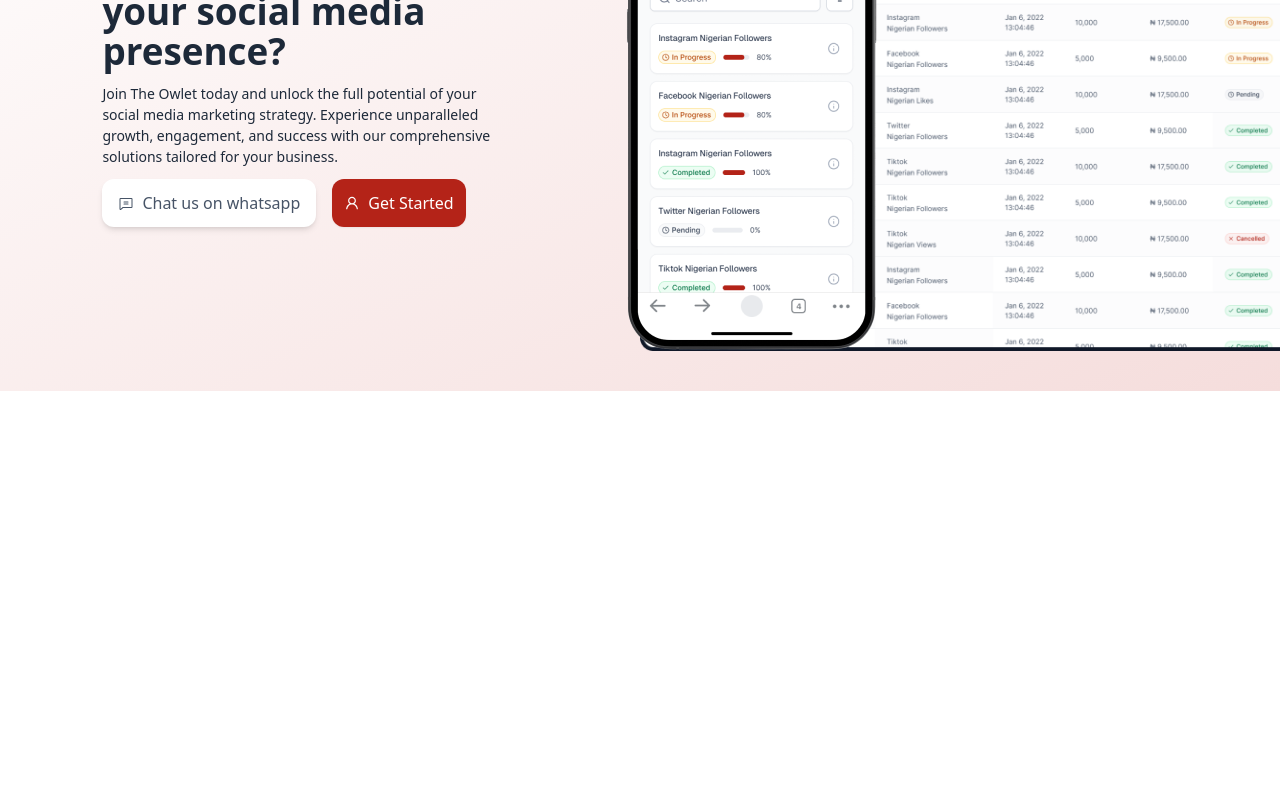
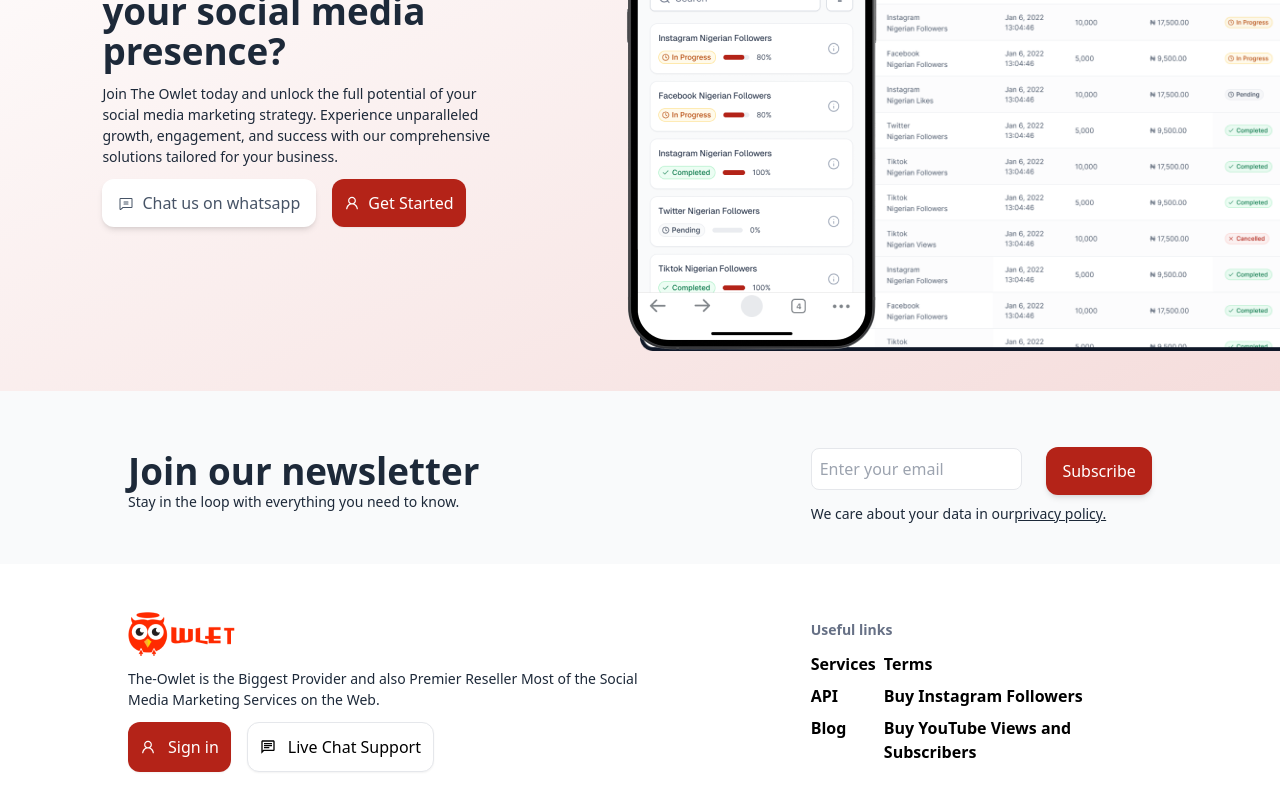
Before and after one commit to oreoluwa212/The-Owlet-site, a React (Vite) app: page / in a window 1280 px wide. Shown: the part 2947-3747 px from the top of the page. Before the commit the page ends 3366 px from the top, so only its background shows below. Built offline with nearby package versions, Linux system fonts and the light colour scheme.

Commit message:
footer done

```diff
--- a/src/components/BlogImgComponent.jsx
+++ b/src/components/BlogImgComponent.jsx
@@ -6,7 +6,7 @@
 function BlogImgComponent() {
   return (
     <div className="px-[5%] w-full flex flex-col gap-10 mt-10">
-      <div className="w-full flex lgss:flex-row flex-col gap-10">
+      <div className="w-full flex lgss:flex-row justify-center items-center flex-col gap-10">
         <div className="flex justify-center items-center flex-col lgss:w-1/3">
           <img className="rounded-[20px]" src={blogImg1} alt="" />
           <div className="w-full flex flex-col gap-2 px-2">
@@ -84,8 +84,8 @@
           </div>
         </div>
       </div>
-      <div className="w-full flex lgss:flex-row flex-col gap-10">
-        <div className="flex justify-center items-center flex-col lgss:w-1/3">
+      <div className="w-full flex lgss:flex-row justify-center items-center flex-col gap-10">
+        <div className="flex justify-center items-center flex-col lgss:w-1/3 lgss:pt-8">
           <img className="rounded-[20px]" src={blogImg4} alt="" />
           <div className="w-full flex flex-col gap-2 px-2">
             <div className="flex justify-between w-full items-center gap-10 text-[24px] pt-4">
--- /dev/null
+++ b/src/components/Footer.jsx
@@ -0,0 +1,102 @@
+import { FaUser } from "react-icons/fa";
+import { logo } from "../assets";
+import SubmitBtn from "./buttons/SubmitBtn";
+import FormInput from "./input/FormInput";
+import HeaderH1 from "./textComponent/HeaderH1";
+import ParagraphText from "./textComponent/ParagraphText";
+import { Link } from "react-router-dom";
+import { AiOutlineUser } from "react-icons/ai";
+import { MdOutlineChat } from "react-icons/md";
+
+function Footer() {
+  return (
+    <div className="bg-white w-full">
+      <div className="w-full bg-bg py-10 flex lgss:flex-row flex-col justify-between items-center lgss:px-[10%]">
+        <div className="lgss:w-1/2 flex flex-col">
+          <HeaderH1 h1={"Join our newsletter"} />
+          <ParagraphText
+            p={"Stay in the loop with everything you need to know."}
+          />
+        </div>
+        <div className="lgss:w-1/3 flex flex-col gap-2">
+          <div className="flex flex-col lgss:flex-row  justify-center w-full items-center lgss:gap-6">
+            <div className="w-full lgss:w-2/3">
+              <FormInput placeholder={"Enter your email"} />
+            </div>
+            <div className="w-full lgss:w-1/3">
+              <SubmitBtn buttonText={"Subscribe"} />
+            </div>
+          </div>
+          <p className="text-[14px] text-grey">
+            We care about your data in our
+            <a className="underline" href="#">
+              privacy policy.
+            </a>
+          </p>
+        </div>
+      </div>
+      <div className="px-[10%] pt-6 flex lgss:flex-row justify-between items-center flex-col">
+        <div className="lgss:w-1/2 flex flex-col gap-3 pt-6">
+          <div className="">
+            <img className="h-auto w-auto" src={logo} alt="" />
+          </div>
+          <ParagraphText
+            p={
+              "The-Owlet is the Biggest Provider and also Premier Reseller Most of the Social Media Marketing Services on the Web."
+            }
+          />
+          <div className="flex lgss:flex-row flex-col gap-4 w-full">
+            <Link
+              to={"/signin"}
+              className="text-white rounded-xl bg-primary flex justify-center items-center p-3 shadow-sm"
+            >
+              <button className="flex justify-center items-center gap-3">
+                <AiOutlineUser />
+                Sign in
+              </button>
+            </Link>
+            <Link
+              className="rounded-xl border bg-white flex justify-center items-center p-3 shadow-sm"
+              to={"/"}
+            >
+              <button className="flex justify-center items-center text-secndary gap-3">
+                <MdOutlineChat />
+                Live Chat Support
+              </button>
+            </Link>
+          </div>
+        </div>
+        <div className="lgss:w-1/3 w-full flex flex-col gap-3 pt-6">
+          <p className="text-[14px] text-[#667085] font-semibold">Useful links</p>
+          <div className="flex lgss:flex-row justify-between font-semibold flex-col gap-2">
+            <div className="flex flex-col gap-2">
+              <Link to={"/"}>
+                <p>Services</p>
+              </Link>
+              <Link to={"/"}>
+                <p>API</p>
+              </Link>
+              <Link to={"/blog"}>
+                <p>Blog</p>
+              </Link>
+            </div>
+
+            <div className="flex flex-col gap-2">
+              <Link to={"/"}>
+                <p>Terms</p>
+              </Link>
+              <Link to={"/instagram"}>
+                <p>Buy Instagram Followers</p>
+              </Link>
+              <Link to={"/youtube"}>
+                <p>Buy YouTube Views and Subscribers</p>
+              </Link>
+            </div>
+          </div>
+        </div>
+      </div>
+    </div>
+  );
+}
+
+export default Footer;
--- a/src/components/Hero.jsx
+++ b/src/components/Hero.jsx
@@ -8,7 +8,7 @@
 const Hero = ({ heroImg, h1, p }) => {
   const location = useLocation();
   return (
-    <div className="flex flex-col w-full lgss:flex-row justify-between items-center pt-4 lgss:pt-9 pb-16 lgss:mt-10">
+    <div className="flex flex-col w-full lgss:flex-row justify-between items-center pt-9 pb-16 lgss:mt-10">
       <div className="lgss:w-[50%] w-full">
         <div className="w-full flex flex-col gap-8">
           <h1 className="lgss:leading-[60px] text-[2rem] lgss:text-[4rem] text-grey font-bold">
--- a/src/components/ReadySection.jsx
+++ b/src/components/ReadySection.jsx
@@ -35,7 +35,7 @@
       </div>
       <div className="lgss:w-[50%] w-full pt-8">
         <div className="w-full lgss:flex relative hidden">
-          <img src={iphone1} className="absolute z-100 -left-5 -top-5" alt="" />
+          <img src={iphone1} className="absolute z-100 -left-5 -top-5 " alt="" />
           <img src={iphone2} className=" z-1" alt="" />
         </div>
         <div className="lgss:hidden flex justify-center items-center">
--- a/src/pages/BlogLanding.jsx
+++ b/src/pages/BlogLanding.jsx
@@ -7,6 +7,8 @@
 import ParagraphText from "../components/textComponent/ParagraphText";
 import ColoredBtn from "../components/buttons/ColoredBtn";
 import BlogImgComponent from "../components/BlogImgComponent";
+import ReadySection from "../components/ReadySection";
+import Footer from "../components/Footer";
 
 const BlogLanding = () => {
   return (
@@ -72,8 +74,9 @@
             </div>
           </div>
         </div>
-
-        <BlogImgComponent/>
+        <BlogImgComponent />
+        <ReadySection />
+        <Footer/>
       </div>
     </>
   );
--- a/src/pages/InstaLanding.jsx
+++ b/src/pages/InstaLanding.jsx
@@ -15,6 +15,7 @@
 import NeedServices from "../components/textComponent/NeedServices";
 import WhyOwlet from "../components/textComponent/WhyOwlet";
 import ReadySection from "../components/ReadySection";
+import Footer from "../components/Footer";
 
 const InstaLanding = () => {
   return (
@@ -64,6 +65,7 @@
           />
         </div>
         <ReadySection />
+        <Footer/>
       </div>
     </>
   );
--- a/src/pages/LandingPage.jsx
+++ b/src/pages/LandingPage.jsx
@@ -15,14 +15,18 @@
 import NeedServices from "../components/textComponent/NeedServices";
 import WhyOwlet from "../components/textComponent/WhyOwlet";
 import ReadySection from "../components/ReadySection";
+import Footer from "../components/Footer";
 
 const LandingPage = () => {
   return (
     <>
       <div className="pb-7">
         <NotificationBar />
+        <div className="flex lgss:hidden w-full">
+        <NavMenu />
+        </div>
         <div className="px-[5%] bg-gradient-to-br from-white to-[#f5dddc]">
-          <NavMenu />
+        <NavMenu />
           <Hero
             h1="Elevate your social media presence"
             p="Boost your online presence with our affordable, fast, and reliable SMM and SEO services. We offer high-quality automatic social media solutions tailored for resellers and business owners, ensuring lasting connections and top-notch support."
@@ -57,7 +61,8 @@
             pattern2={Pattern2}
           />
         </div>
-        <ReadySection/>
+        <ReadySection />
+        <Footer />
       </div>
     </>
   );
--- a/src/pages/YoutubeLanding.jsx
+++ b/src/pages/YoutubeLanding.jsx
@@ -15,6 +15,7 @@
 import NeedServices from "../components/textComponent/NeedServices";
 import WhyOwlet from "../components/textComponent/WhyOwlet";
 import ReadySection from "../components/ReadySection";
+import Footer from "../components/Footer";
 
 const YoutubeLanding = () => {
   return (
@@ -60,6 +61,7 @@
           <WhyOwlet h3="Why Us?" />
         </div>
         <ReadySection />
+        <Footer/>
       </div>
     </>
   );
```
Also changed, not shown: src/components/NavMenu.jsx (+4 -4 lines).
